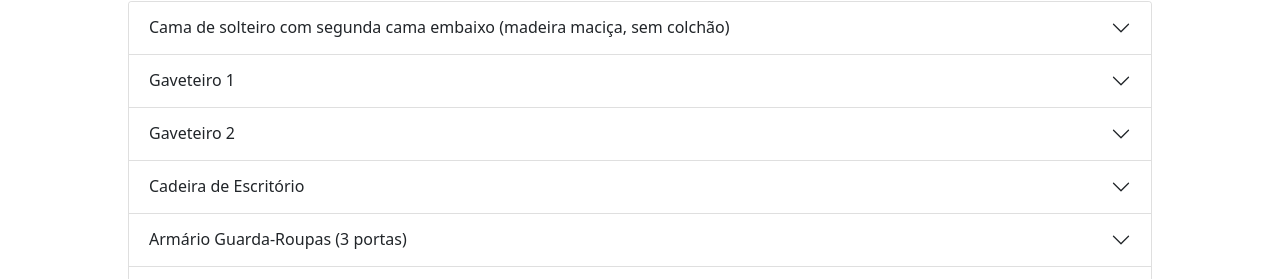
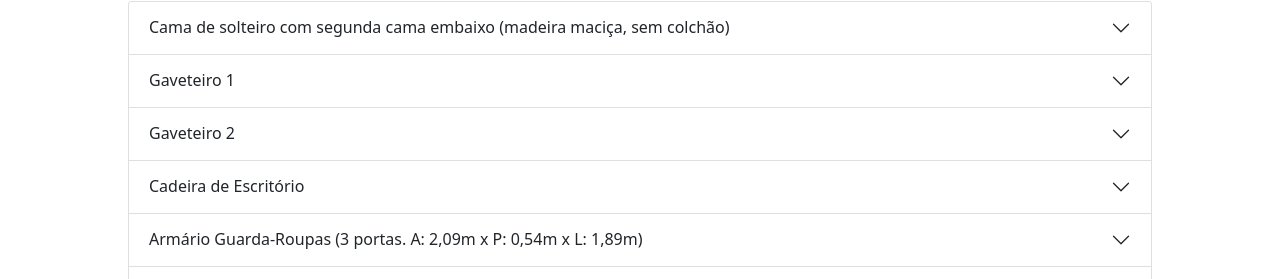
Before and after one commit to thyagocl/moveis, a plain HTML site: page public-html/index.html in a window 1280 px wide. Shown: the part 521-800 px from the top of the page. Drawn offline with nearby package versions, Linux system fonts and the light colour scheme.

Commit message:
Inclusao das medidas do armario

```diff
--- a/public-html/index.html
+++ b/public-html/index.html
@@ -250,7 +250,7 @@
                     <div class="accordion-item">
                         <h2 class="accordion-header" id="headingTen">
                             <button class="accordion-button collapsed" type="button" data-bs-toggle="collapse" data-bs-target="#collapseTen" aria-expanded="false" aria-controls="collapseTen">
-                                Armário Guarda-Roupas (3 portas)
+                                Armário Guarda-Roupas (3 portas. A: 2,09m x P: 0,54m x L: 1,89m)
                             </button>
                         </h2>
                         <div id="collapseTen" class="accordion-collapse collapse" aria-labelledby="headingTen" data-bs-parent="#accordionQuarto">
```
